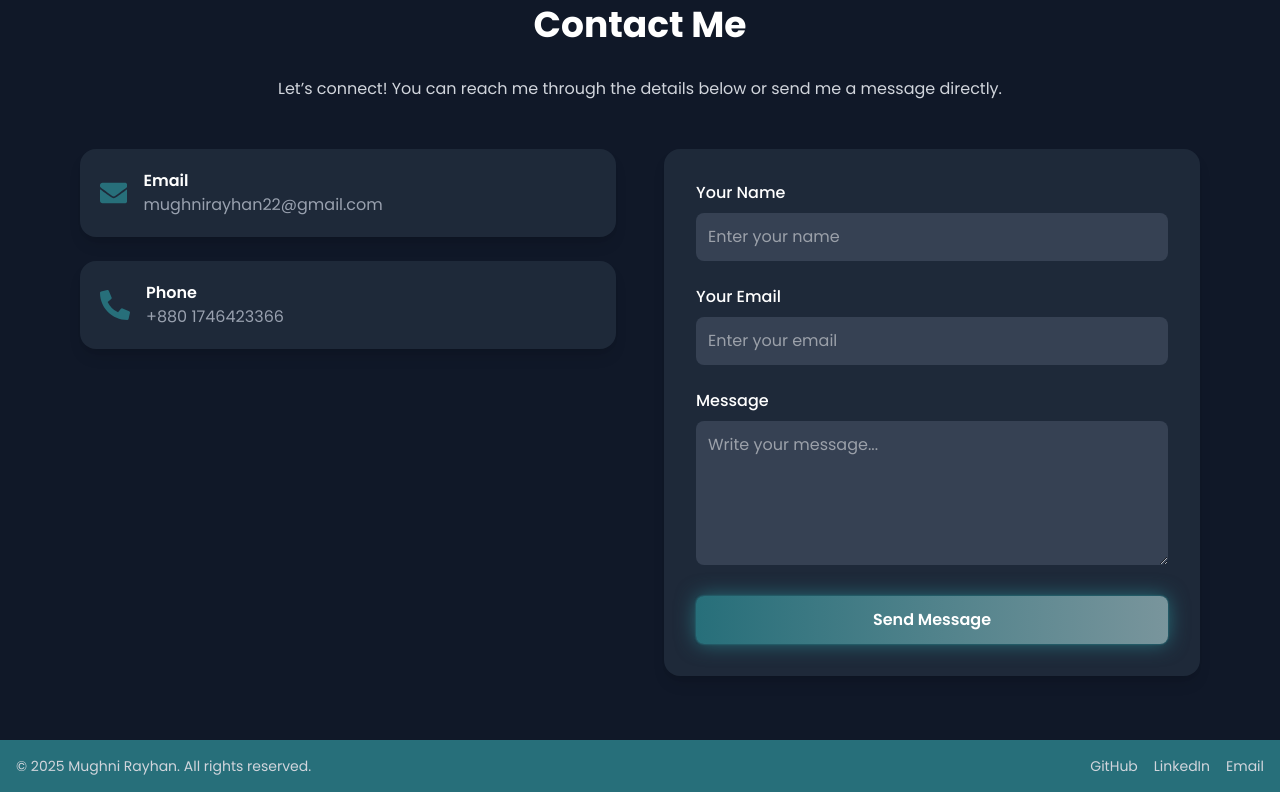
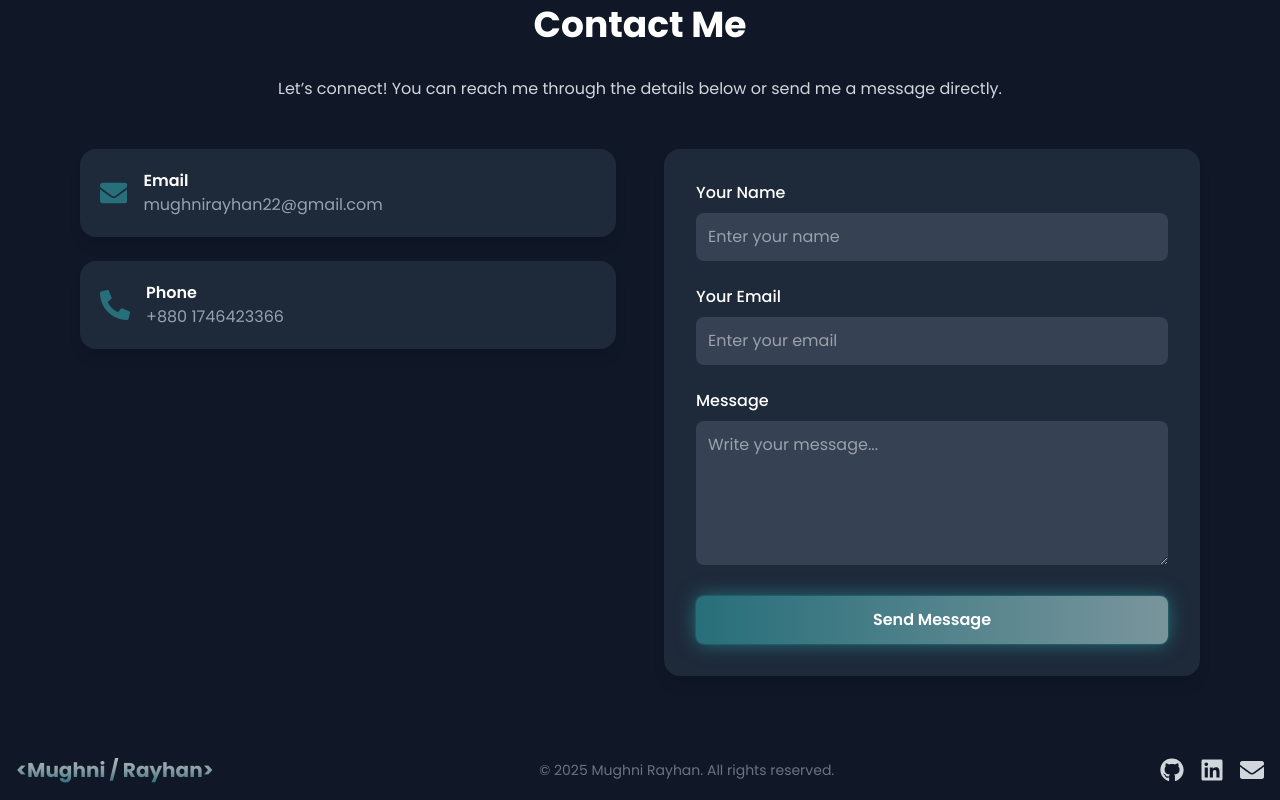
Before and after one commit to MughniRayhan/Portfolio, a React (Vite) app: page / in a window 1280 px wide. Shown: the part 4934-5734 px from the top of the page. Built offline with nearby package versions, Linux system fonts and the light colour scheme.

Commit message:
add footer

```diff
--- a/index.html
+++ b/index.html
@@ -2,7 +2,7 @@
 <html lang="en" data-theme="light">
   <head>
     <meta charset="UTF-8" />
-    <link rel="icon" type="image/svg+xml" href="/vite.svg" />
+    <link rel="icon" type="image/svg+xml" href="/images/my-profile.jpg" />
     <meta name="viewport" content="width=device-width, initial-scale=1.0" />
     <title>Mughni Rayhan</title>
   </head>
--- a/src/Components/Shared/Footer/Footer.jsx
+++ b/src/Components/Shared/Footer/Footer.jsx
@@ -1,31 +1,28 @@
+import { FaGithub, FaLinkedin, FaEnvelope } from "react-icons/fa";
+import { Link } from "react-router";
+
 export default function Footer() {
   return (
-    <footer className=" text-gray-300 text-sm py-4 bg-primary" >
+    <footer className="bg-gray-900 text-gray-300 text-sm py-4" >
       <div className="max-w-7xl mx-auto px-4 flex flex-col md:flex-row justify-between items-center gap-2">
-        <p>© {new Date().getFullYear()} Mughni Rayhan. All rights reserved.</p>
+        <div>
+           <Link to="/" className='sm:text-xl font-bold accent-gradient outline-0'>
+      <span>&lt;</span>Mughni
+      <span > / </span>Rayhan
+      <span>&gt;</span>
+    </Link>
+        </div>
+        <p className="text-gray-500">© {new Date().getFullYear()} Mughni Rayhan. All rights reserved.</p>
         <div className="flex gap-4">
-          <a
-            href="https://github.com/MughniRayhan"
-            target="_blank"
-            rel="noopener noreferrer"
-            className="hover:text-white transition"
-          >
-            GitHub
-          </a>
-          <a
-            href="https://www.linkedin.com/in/mughni-rayhan-1aa587317/"
-            target="_blank"
-            rel="noopener noreferrer"
-            className="hover:text-white transition"
-          >
-            LinkedIn
-          </a>
-          <a
-            href="mailto:mughnirayhan22@gmail.com"
-            className="hover:text-white transition"
-          >
-            Email
-          </a>
+          <a href="https://github.com/MughniRayhan" target="_blank" className="hover:text-white transition">
+              <FaGithub size={24} />
+            </a>
+            <a href="https://www.linkedin.com/in/mughni-rayhan-1aa587317/" target="_blank" className="hover:text-white transition">
+              <FaLinkedin size={24} />
+            </a>
+            <a href="mailto:mughnirayhan22@gmail.com" className="hover:text-white transition">
+              <FaEnvelope size={24} />
+            </a>
         </div>
       </div>
     </footer>
```
